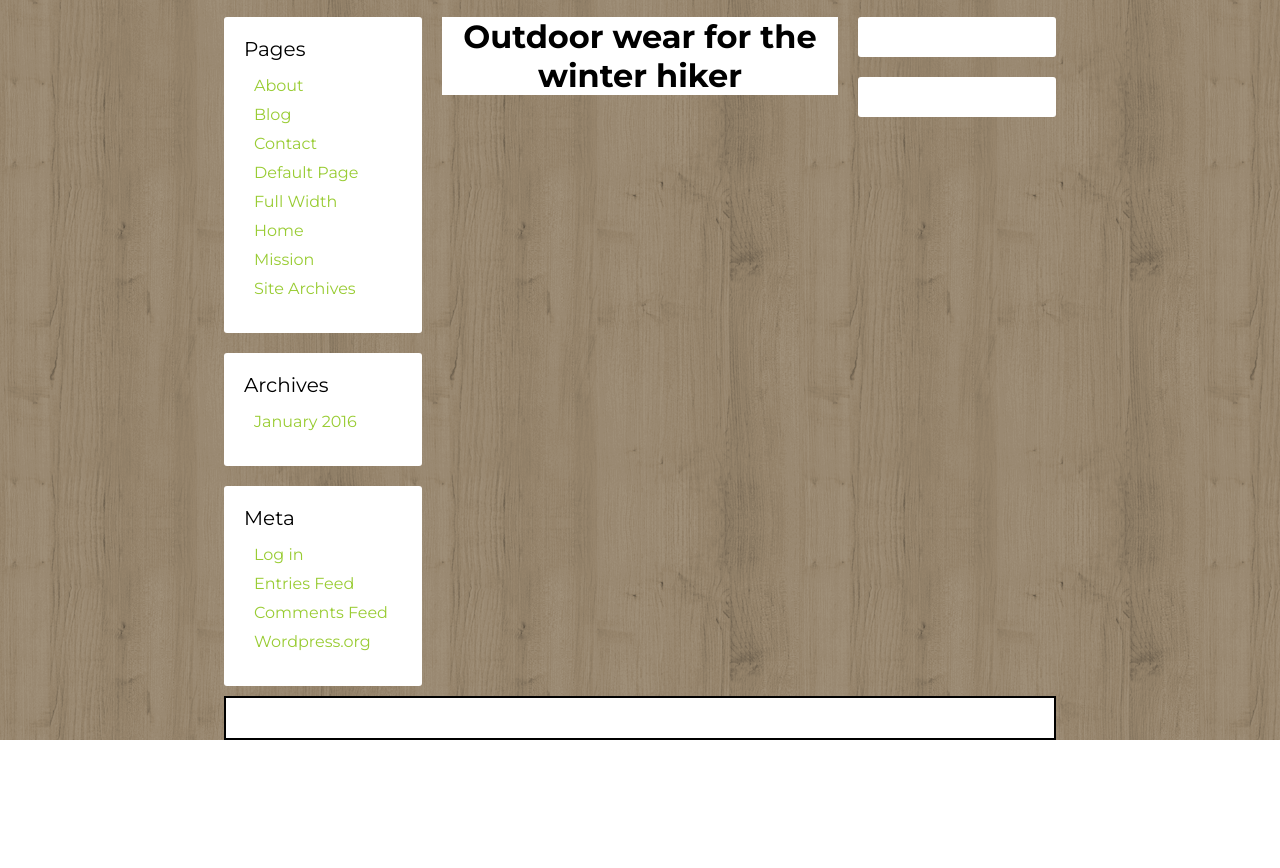
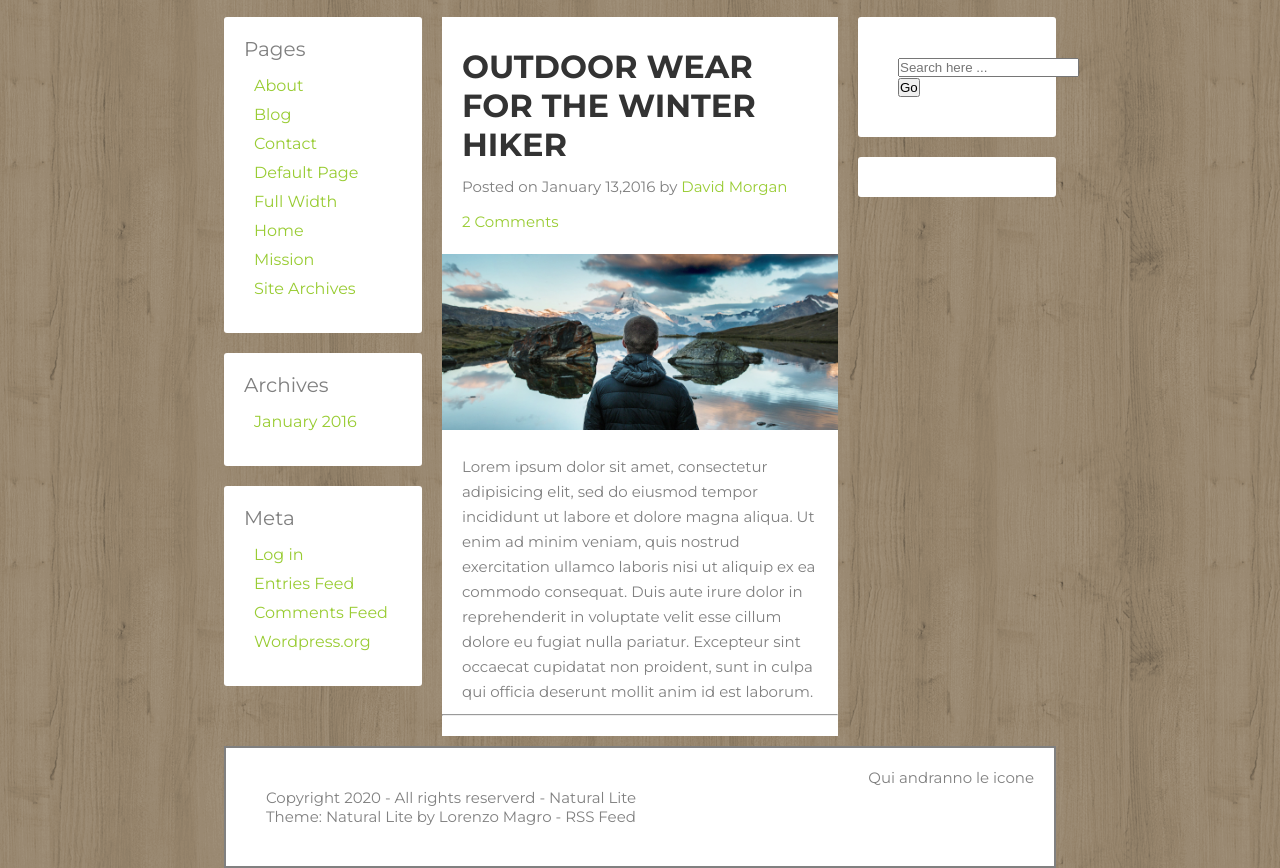
Before and after one commit to magrolorenzo/htmlcss-wp, a plain HTML site: page index.html in a window 1280 px wide. Shown: the part 277-1145 px from the top of the page. Before the commit the page ends 1017 px from the top, so only its background shows below. Drawn offline with Linux system fonts and the light colour scheme.

Commit message:
bozza del main e footer

```diff
--- a/css/style.css
+++ b/css/style.css
@@ -9,15 +9,21 @@ body{
 }
 
 .wrapper{
+    color: grey;
     width: 65%;
     margin:auto;
     margin-top: 25px;
-    text-align: center;
     font-family: 'Montserrat', sans-serif;
+}
+
+.greentext{
+    color: #99cc33;
+    text-decoration: none;
 }
 
 /*****______________ Header con Titoli ______________*****/
 header{
+    text-align: center;
     text-transform: uppercase;
     background-image: url('../img/trees.jpg');
     padding: 40px;
@@ -35,14 +41,12 @@ header{
 
 /*****______________ Menù ______________*****/
 .menu{
+    text-align: center;
     font-size: 15px;
     text-transform: uppercase;
     background-color: #504741;
     margin-bottom: 20px;
 }
-/* .menu ul{
-    text-align: center;
-} */
 .menu li{
     display: inline-block;
     height: 50px;
@@ -53,11 +57,11 @@ header{
     background-color:#333333;
 }
 .menu a{
+    color: lightgrey;
     display: inline-block;
     height: 50px;
     line-height: 50px;
     padding: 0 5px;
-    color: white;
     text-decoration: none;
 }
 .dropdown::after{
@@ -74,6 +78,7 @@ header{
     display: table;
     clear:both;
 }
+/*****______________ Stile aside ______________*****/
 aside{
     width: calc(25% - 10px);
     border-radius: 3px;
@@ -86,7 +91,6 @@ aside.right{
     margin-left: 10px;
 }
 aside div{
-    text-align: left;
     background-color: white;
     width: 100%;
     padding: 20px;
@@ -117,19 +121,46 @@ aside a{
 .right-bottom{
     margin-top: 10px;
 }
-
+/*****______________ Stile main ______________*****/
 main{
     background-color: white;
     width: calc(50% - 20px);
+    padding: 20px 0;
     margin: 0 10px 0 10px;
     float: left;
 }
+main h1{
+    color: #333333;
+    text-transform: uppercase;
+    margin: 10px 20px;
+}
+main p{
+    font-size: 15px;
+    margin: 10px 20px;
+    line-height: 25px;
+}
+#panorama{
+    width: 100%;
+    margin: 10px 0;
+}
 
-
-
+/*****______________ Stile footer ______________*****/
 footer{
+    font-size: 15px;
     background-color: white;
     margin-top: 10px;
     padding: 20px;
     border: solid 2px;
 }
+footer::after{
+    content: "";
+    display: table;
+    clear:both;
+}
+.footer-left{
+    margin: 20px;
+    float: left;
+}
+.footer-right{
+    float: right;
+}
--- a/index.html
+++ b/index.html
@@ -93,17 +93,40 @@
                         </ul>
                     </div>
                 </aside>
+
+                <!-- Sezione Main con immagine -->
                 <main>
                     <h1>Outdoor wear for the winter hiker</h1>
+                    <p>Posted on January 13,2016 by <a href="#" class="greentext">David Morgan</a> </p>
+                    <p><a href="#" class="greentext">2 Comments</a></p>
+                    <img id=panorama src="img/panorama.jpg" alt="panorama">
+                    <p>Lorem ipsum dolor sit amet, consectetur adipisicing elit, sed do eiusmod tempor incididunt ut labore et dolore magna aliqua. Ut enim ad minim veniam, quis nostrud exercitation ullamco laboris nisi ut aliquip ex ea commodo consequat. Duis aute irure dolor in reprehenderit in voluptate velit esse cillum dolore eu fugiat nulla pariatur. Excepteur sint occaecat cupidatat non proident, sunt in culpa qui officia deserunt mollit anim id est laborum.</p>
+                    <div class="">
+
+                    </div>
+                    <hr>
                 </main>
+
                 <aside class="right">
                     <div class="right-top">
+                        <div class="search">
+                                <input type="text" name="" placeholder="Search here ...">
+                                <button type="button" name="go">Go</button>
+                        </div>
                     </div>
                     <div class="right-bottom">
                     </div>
                 </aside>
             </div>
-            <footer></footer>
+            <footer>
+                <div class="footer-left">
+                    <p>Copyright 2020 - All rights reserverd - Natural Lite</p>
+                    <p>Theme: Natural Lite by Lorenzo Magro - RSS Feed</p>
+                </div>
+                <div class="footer-right">
+                    Qui andranno le icone
+                </div>
+            </footer>
         </div>
     </body>
 </html>
```
Also changed, not shown: img/panorama.jpg (added).
